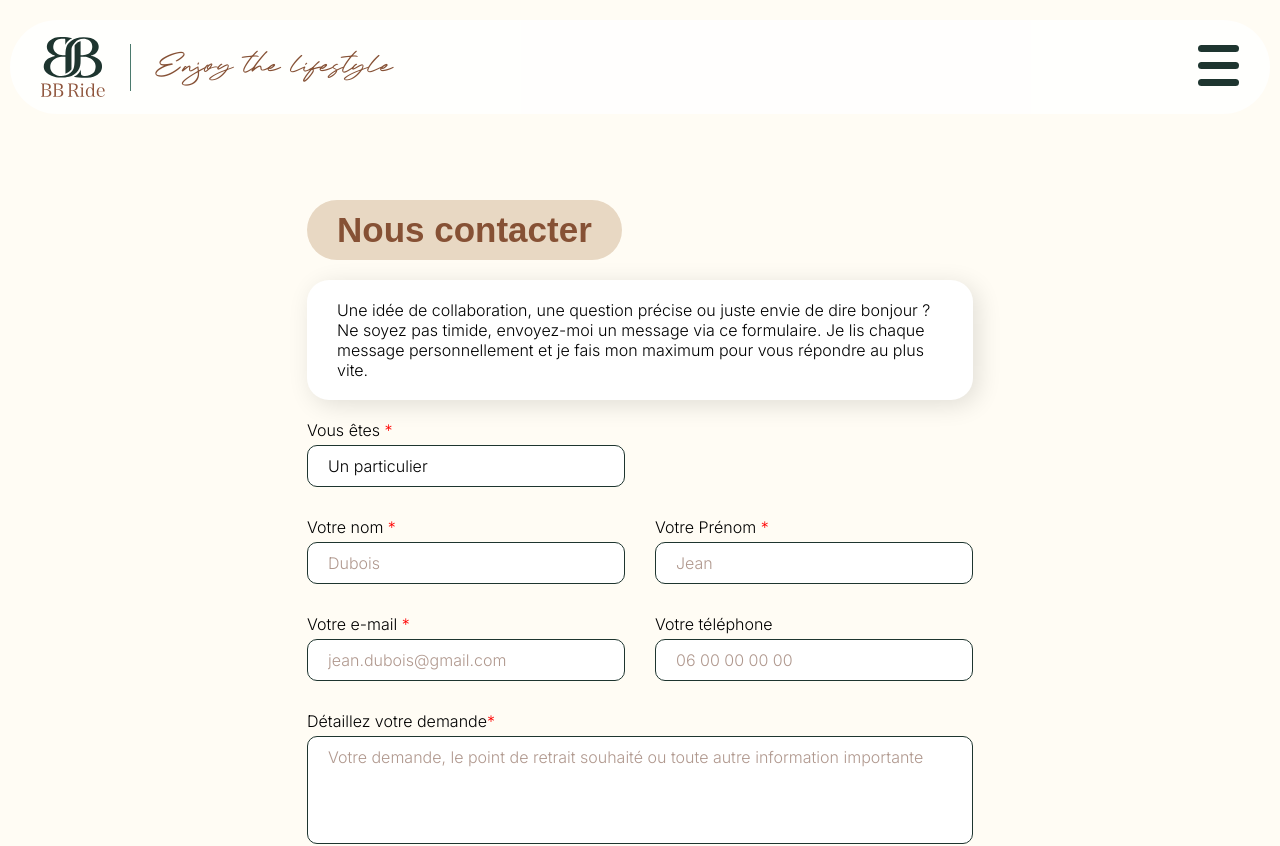
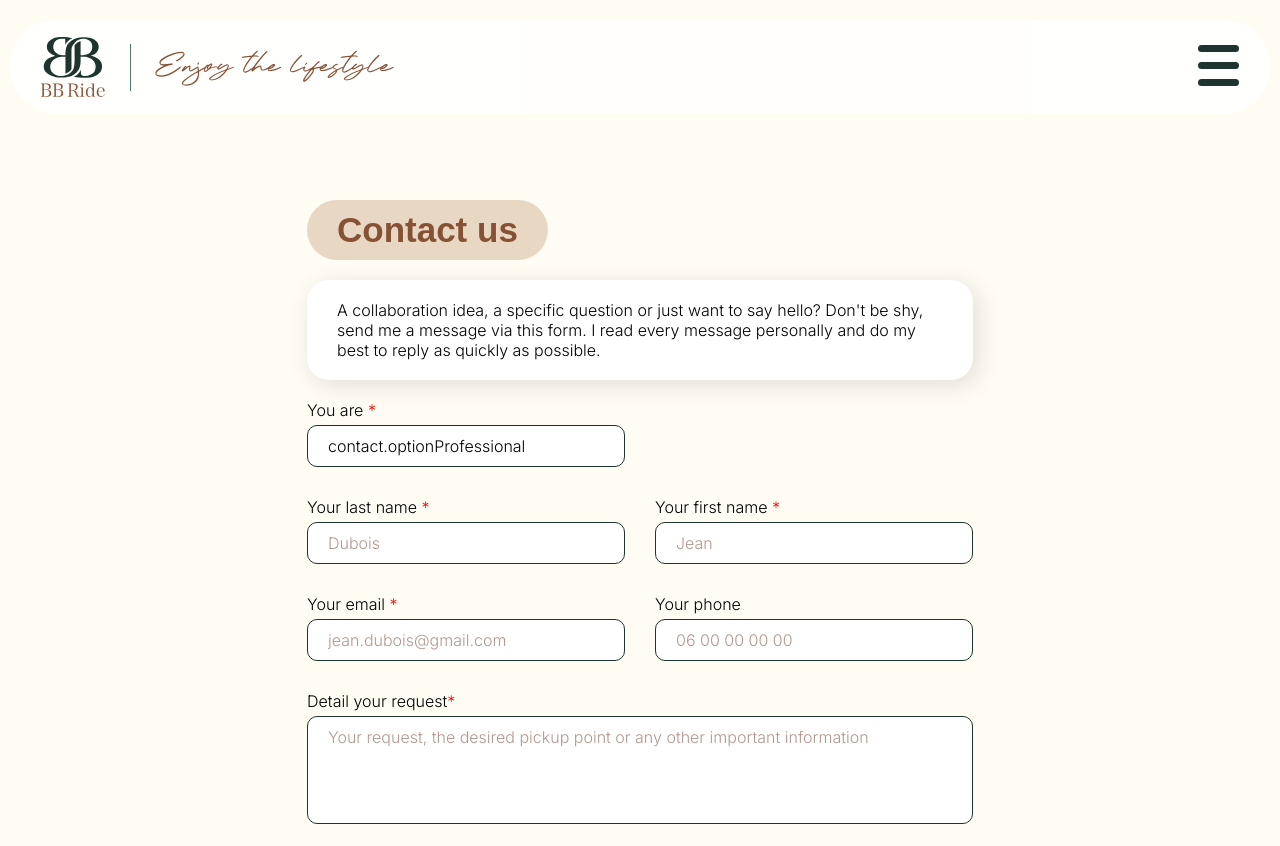
Before and after one commit to arthurveroch/bb-ride, a Next.js app: page /en/contact in a window 1280 px wide. Shown: the top 846 px of the page. Built offline with nearby package versions, Linux system fonts and the light colour scheme; a web font is replaced by a local one.

Commit message:
feat: implement contact page with multilingual form and submission handling

```diff
--- a/src/app/(frontend)/[locale]/components/contact-page/Form.tsx
+++ b/src/app/(frontend)/[locale]/components/contact-page/Form.tsx
@@ -8,6 +8,7 @@ import Input from './Input'
 import ButtonForm from './ButtonForm'
 import { sendMessage } from '@/app/actions/actions'
 import PopUp from './PopUp'
+import { useTranslations } from 'next-intl'
 
 export default function Form() {
   const [type, setType] = useState('Un particulier')
@@ -17,6 +18,8 @@ export default function Form() {
   const [phone, setPhone] = useState('')
   const [details, setDetails] = useState('')
   const [isOpenPopUp, setIsOpenPopUp] = useState(false)
+
+  const t = useTranslations('contact')
 
   const handleSubmit = async (e: React.FormEvent) => {
     e.preventDefault()
@@ -39,66 +42,62 @@ export default function Form() {
   return (
     <>
       <div className={styles.formContainer}>
-        <Title title="Nous contacter" subtitle={null} className={null} />
-        <p className={inter.className}>
-          Une idée de collaboration, une question précise ou juste envie de dire bonjour ? Ne soyez
-          pas timide, envoyez-moi un message via ce formulaire. Je lis chaque message
-          personnellement et je fais mon maximum pour vous répondre au plus vite.
-        </p>
+        <Title title={t('title')} subtitle={null} className={null} />
+        <p className={inter.className}>{t('description')}</p>
         <form className={styles.form} onSubmit={handleSubmit}>
           <div className={`${styles.selector} ${inter.className}`}>
             <label>
-              Vous êtes <span className={styles.required}>*</span>
+              {t('youAre')} <span className={styles.required}>*</span>
             </label>
             <select value={type} onChange={(e) => setType(e.target.value)} required>
-              <option>Un professionnel</option>
-              <option>Un particulier</option>
+              <option>{t('optionProfessional')}</option>
+              <option>{t('optionIndividual')}</option>
             </select>
           </div>
 
           <Input
             value={nom}
             onChange={(e) => setNom(e.target.value)}
-            label="Votre nom"
-            placeholder="Dubois"
+            label={t('lastName')}
+            placeholder={t('lastNamePlaceholder')}
             required={true}
           />
           <Input
             value={prenom}
             onChange={(e) => setPrenom(e.target.value)}
-            label="Votre Prénom"
-            placeholder="Jean"
+            label={t('firstName')}
+            placeholder={t('firstNamePlaceholder')}
             required={true}
           />
           <Input
             value={mail}
             onChange={(e) => setMail(e.target.value)}
-            label="Votre e-mail"
-            placeholder="jean.dubois@gmail.com"
+            label={t('email')}
+            placeholder={t('emailPlaceholder')}
             required={true}
           />
           <Input
             value={phone}
             onChange={(e) => setPhone(e.target.value)}
-            label="Votre téléphone"
-            placeholder="06 00 00 00 00"
+            label={t('phone')}
+            placeholder={t('phonePlaceholder')}
             required={false}
           />
           <div className={`${styles.textarea} ${inter.className}`}>
             <label>
-              Détaillez votre demande
+              {t('message')}
               <span className={styles.required}>*</span>
             </label>
             <textarea
               value={details}
               onChange={(e) => setDetails(e.target.value)}
-              placeholder="Votre demande, le point de retrait souhaité ou toute autre information importante "
+              placeholder={t('messagePlaceholder')}
             />
           </div>
           <span className={inter.className}>
-            <span className={styles.required}>*</span> Champs obligatoires
+            <span className={styles.required}>*</span> {t('required')}
           </span>
-          <ButtonForm text="Envoyer" />
+          <ButtonForm text={t('submit')} />
         </form>
       </div>
       {isOpenPopUp && <PopUp setIsOpenPopUp={setIsOpenPopUp} />}
--- a/src/app/(frontend)/[locale]/contact/page.tsx
+++ b/src/app/(frontend)/[locale]/contact/page.tsx
@@ -1,11 +1,13 @@
 import Form from '../components/contact-page/Form'
 import styles from './contact.module.css'
+import { getTranslations } from 'next-intl/server'
 
-export const generateMetadata = () => {
+export const generateMetadata = async () => {
+  const t = await getTranslations('contact')
+
   return {
-    title: 'Contacter BB-Ride – Réservation & devis Mini Moke électrique | Var',
-    description:
-      'Une question, une réservation ou un devis pro ? Contactez Laura de BB-Ride par formulaire, WhatsApp ou e-mail. Réponse personnalisée et rapide.',
+    title: t('metadata.title'),
+    description: t('metadata.description'),
     alternates: {
       canonical: `${process.env.NEXT_PUBLIC_WEBSITE_URL}/contact`,
     },
```
